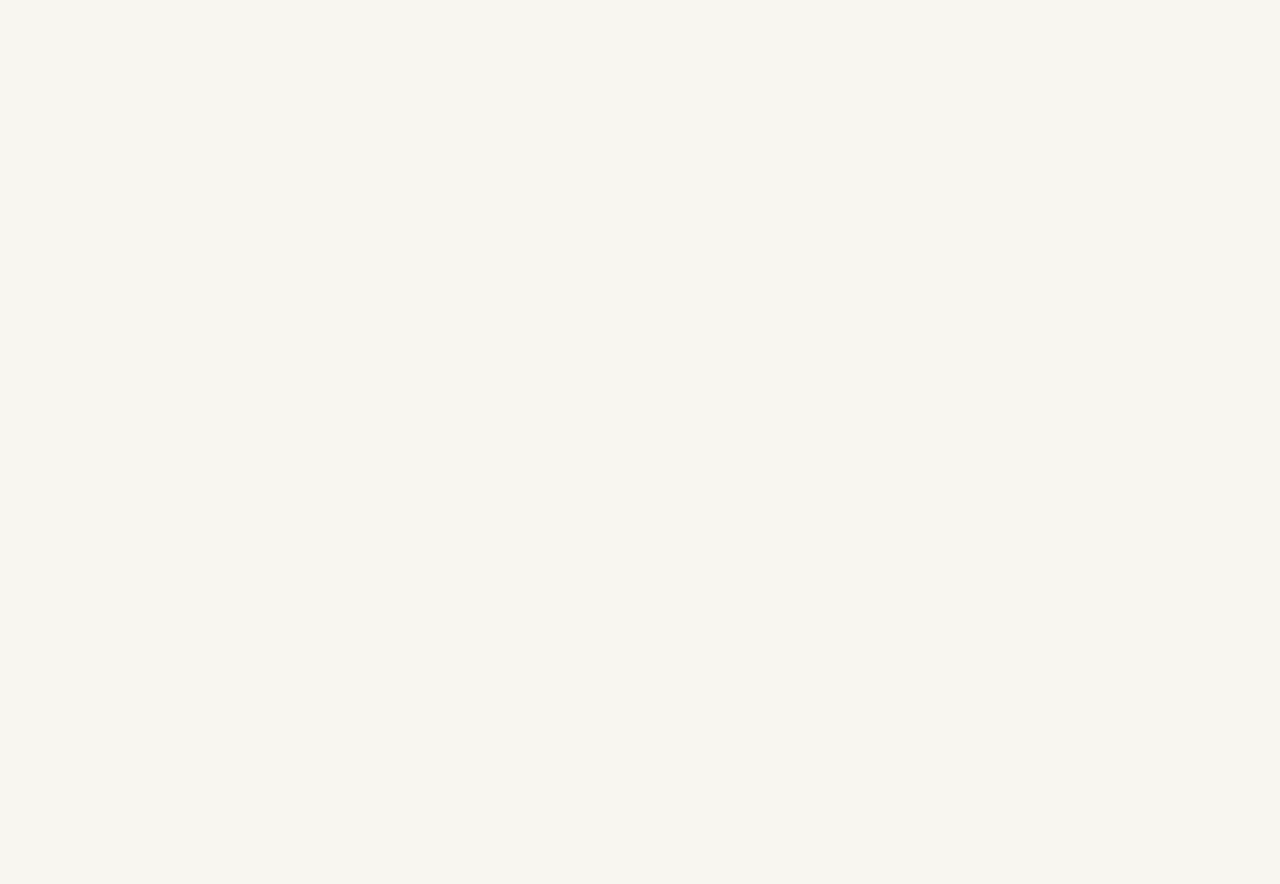
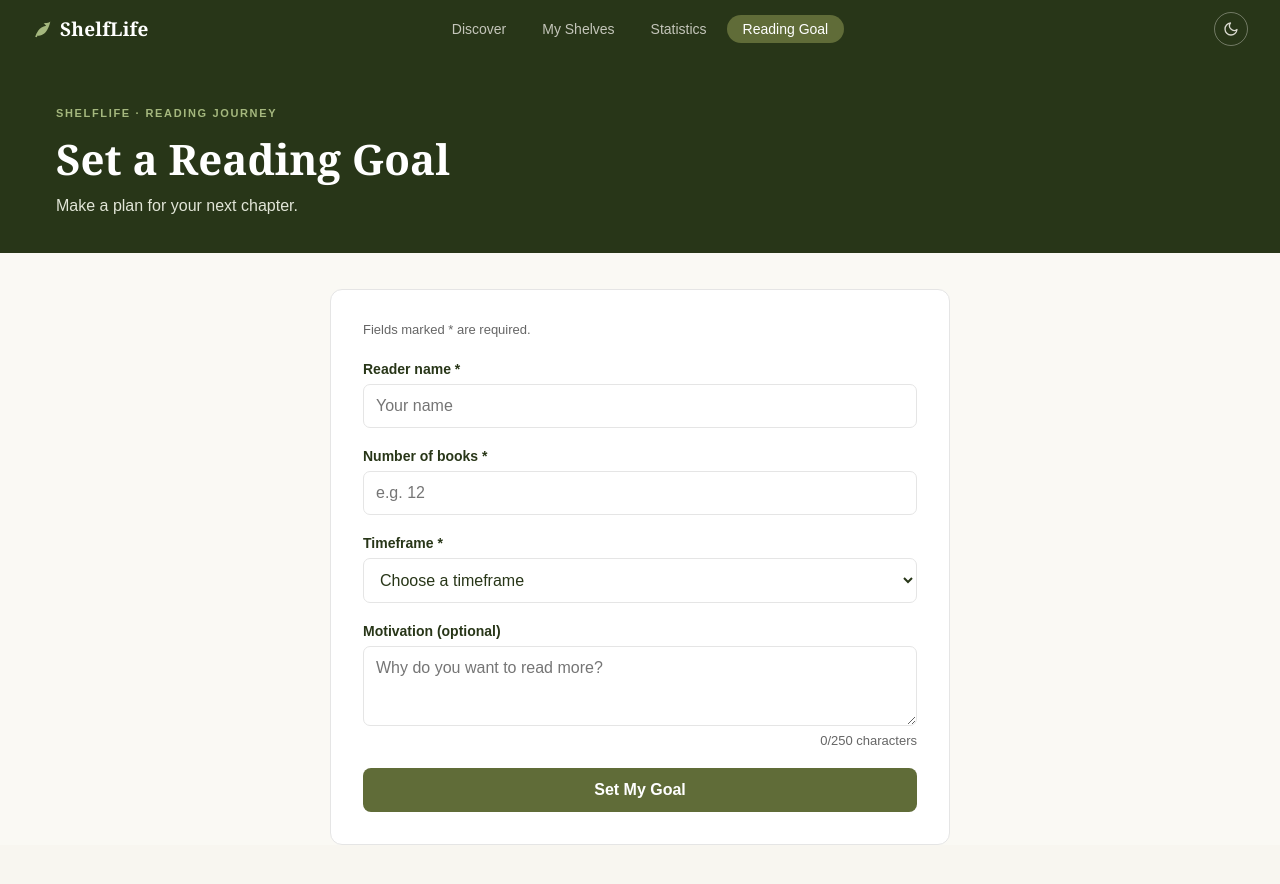
Before and after one commit to jamileeobeid/ShelfLife, a React (Vite) app in the folder phase-2-shelf-life/: page /reading-goal in a window 1280 px wide. Before the commit this address had no page. Shown: the top 884 px of the page. Before the commit the page ends 800 px from the top, so only its background shows below. Built offline with nearby package versions, Linux system fonts and the light colour scheme.

Commit message:
Phase 4: Add controlled reading goal form with validation

```diff
--- a/phase-2-shelf-life/src/App.jsx
+++ b/phase-2-shelf-life/src/App.jsx
@@ -4,6 +4,7 @@ import Discover from "./pages/Discover";
 import BookDetails from "./pages/BookDetails";
 import MyShelves from "./pages/MyShelves";
 import ShelfStatistics from "./pages/ShelfStatistics";
+import ReadingGoal from "./pages/ReadingGoal";
 
 function App() {
   return (
@@ -14,6 +15,7 @@ function App() {
           <Route path="/books/:id" element={<BookDetails />} />
           <Route path="/shelves" element={<MyShelves />} />
           <Route path="/statistics" element={<ShelfStatistics />} />
+          <Route path="/reading-goal" element={<ReadingGoal />} />
         </Route>
       </Routes>
     </BrowserRouter>
--- a/phase-2-shelf-life/src/components/NavBar.jsx
+++ b/phase-2-shelf-life/src/components/NavBar.jsx
@@ -37,6 +37,9 @@ function NavBar() {
         </NavLink>
         <NavLink to="/statistics" className={({ isActive }) => isActive ? "nav-link active" : "nav-link"} onClick={closeMenu}>
           Statistics
+        </NavLink>
+        <NavLink to="/reading-goal" className={({ isActive }) => isActive ? "nav-link active" : "nav-link"} onClick={closeMenu}>
+          Reading Goal
         </NavLink>
         <button
           className="nav-link nav-theme-toggle"
--- /dev/null
+++ b/phase-2-shelf-life/src/pages/ReadingGoal.css
@@ -0,0 +1,21 @@
+.reading-goal-page { min-height: calc(100vh - 58px); background: var(--color-page-bg); }
+.reading-goal-header { padding: 38px clamp(20px, 5vw, 56px); background: var(--color-dark); color: #fff; }
+.reading-goal-eyebrow { color: var(--color-light); letter-spacing: .15em; font-size: 11px; font-weight: 700; }
+.reading-goal-header h1 { font: 700 clamp(28px, 4vw, 42px) Georgia, serif; margin: 10px 0; }
+.reading-goal-header > p:last-child { color: #e1e5d7; margin: 0; }
+.reading-goal-content { width: min(100% - 40px, 620px); margin: 36px auto 60px; }
+.reading-goal-form, .reading-goal-success { padding: clamp(20px, 4vw, 32px); background: var(--color-surface); border: 1px solid var(--color-border); border-radius: 12px; }
+.reading-goal-intro, .reading-goal-hint, .reading-goal-note { color: var(--color-muted); font-size: 13px; }
+.reading-goal-intro { margin: 0 0 24px; }
+.reading-goal-field { margin-bottom: 20px; display: flex; flex-direction: column; gap: 7px; }
+.reading-goal-field label { color: var(--color-text); font-weight: 600; font-size: 14px; }
+.reading-goal-field input, .reading-goal-field select, .reading-goal-field textarea { width: 100%; min-width: 0; padding: 12px; border: 1px solid var(--color-border); border-radius: 7px; background: var(--color-surface); color: var(--color-text); }
+.reading-goal-field [aria-invalid="true"] { border: 2px solid var(--color-danger); }
+.reading-goal-field :is(input, select, textarea):focus-visible { outline: 2px solid var(--color-mid); outline-offset: 2px; }
+.reading-goal-error { color: var(--color-danger); font-size: 13px; margin: 0; }
+.reading-goal-hint { align-self: flex-end; }
+.reading-goal-submit { border: none; background: var(--color-mid); color: white; border-radius: 8px; padding: 13px 22px; font-weight: 700; cursor: pointer; width: 100%; }
+.reading-goal-submit:hover { background: var(--color-dark); }
+.reading-goal-success { margin-top: 20px; border-left: 4px solid var(--color-mid); }
+.reading-goal-success h2 { margin-top: 0; font-family: Georgia, serif; color: var(--color-heading); }
+.reading-goal-success p { color: var(--color-text); overflow-wrap: anywhere; }
--- /dev/null
+++ b/phase-2-shelf-life/src/pages/ReadingGoal.jsx
@@ -0,0 +1,126 @@
+import { useState } from "react";
+import "./ReadingGoal.css";
+
+const INITIAL_VALUES = { name: "", goal: "", timeframe: "", motivation: "" };
+
+function validate(values) {
+  const errors = {};
+  const name = values.name.trim();
+  const motivation = values.motivation.trim();
+  const goal = Number(values.goal);
+
+  if (!name) errors.name = "Reader name is required.";
+  else if (name.length < 2) errors.name = "Reader name must contain at least 2 characters.";
+  else if (name.length > 50) errors.name = "Reader name must be 50 characters or fewer.";
+
+  if (values.goal.trim() === "") errors.goal = "Reading goal is required. Enter a number of books.";
+  else if (!Number.isInteger(goal) || goal < 1 || goal > 365)
+    errors.goal = "Reading goal must be a whole number between 1 and 365 books.";
+
+  if (!values.timeframe) errors.timeframe = "Timeframe is required. Choose a period for your goal.";
+  else if (!["month", "year"].includes(values.timeframe)) errors.timeframe = "Choose a valid timeframe.";
+
+  if (motivation.length > 250) errors.motivation = "Motivation must be 250 characters or fewer.";
+  return errors;
+}
+
+function ReadingGoal() {
+  const [values, setValues] = useState(INITIAL_VALUES);
+  const [touched, setTouched] = useState({});
+  const [submitted, setSubmitted] = useState(false);
+  const [savedGoal, setSavedGoal] = useState(null);
+  const errors = validate(values);
+
+  function update(field, value) {
+    setValues((previous) => ({ ...previous, [field]: value }));
+    setSavedGoal(null);
+  }
+
+  function handleSubmit(event) {
+    event.preventDefault();
+    setSubmitted(true);
+    setTouched({ name: true, goal: true, timeframe: true, motivation: true });
+    if (Object.keys(validate(values)).length !== 0) return;
+    setSavedGoal({
+      name: values.name.trim(),
+      goal: Number(values.goal),
+      timeframe: values.timeframe,
+      motivation: values.motivation.trim(),
+    });
+    setSubmitted(false);
+  }
+
+  function fieldError(field) {
+    return (submitted || touched[field]) && errors[field] ? errors[field] : null;
+  }
+
+  return (
+    <div className="reading-goal-page">
+      <header className="reading-goal-header">
+        <p className="reading-goal-eyebrow">SHELFLIFE · READING JOURNEY</p>
+        <h1>Set a Reading Goal</h1>
+        <p>Make a plan for your next chapter.</p>
+      </header>
+      <div className="reading-goal-content">
+        <form className="reading-goal-form" onSubmit={handleSubmit} noValidate>
+          <p className="reading-goal-intro">Fields marked * are required.</p>
+          <div className="reading-goal-field">
+            <label htmlFor="reader-name">Reader name *</label>
+            <input id="reader-name" name="name" value={values.name}
+              onChange={(e) => update("name", e.target.value)}
+              onBlur={() => setTouched((prev) => ({ ...prev, name: true }))}
+              aria-invalid={Boolean(fieldError("name"))}
+              aria-describedby={fieldError("name") ? "reader-name-error" : undefined}
+              placeholder="Your name" maxLength={60} />
+            {fieldError("name") && <p id="reader-name-error" className="reading-goal-error" role="alert">{fieldError("name")}</p>}
+          </div>
+          <div className="reading-goal-field">
+            <label htmlFor="books-goal">Number of books *</label>
+            <input id="books-goal" name="goal" type="number" min="1" max="365" step="1"
+              value={values.goal} onChange={(e) => update("goal", e.target.value)}
+              onBlur={() => setTouched((prev) => ({ ...prev, goal: true }))}
+              aria-invalid={Boolean(fieldError("goal"))}
+              aria-describedby={fieldError("goal") ? "books-goal-error" : undefined}
+              placeholder="e.g. 12" />
+            {fieldError("goal") && <p id="books-goal-error" className="reading-goal-error" role="alert">{fieldError("goal")}</p>}
+          </div>
+          <div className="reading-goal-field">
+            <label htmlFor="goal-timeframe">Timeframe *</label>
+            <select id="goal-timeframe" name="timeframe" value={values.timeframe}
+              onChange={(e) => update("timeframe", e.target.value)}
+              onBlur={() => setTouched((prev) => ({ ...prev, timeframe: true }))}
+              aria-invalid={Boolean(fieldError("timeframe"))}
+              aria-describedby={fieldError("timeframe") ? "goal-timeframe-error" : undefined}>
+              <option value="">Choose a timeframe</option>
+              <option value="month">This month</option>
+              <option value="year">This year</option>
+            </select>
+            {fieldError("timeframe") && <p id="goal-timeframe-error" className="reading-goal-error" role="alert">{fieldError("timeframe")}</p>}
+          </div>
+          <div className="reading-goal-field">
+            <label htmlFor="goal-motivation">Motivation (optional)</label>
+            <textarea id="goal-motivation" name="motivation" rows="3" value={values.motivation}
+              onChange={(e) => update("motivation", e.target.value)}
+              onBlur={() => setTouched((prev) => ({ ...prev, motivation: true }))}
+              aria-invalid={Boolean(fieldError("motivation"))}
+              aria-describedby={fieldError("motivation") ? "goal-motivation-error" : undefined}
+              placeholder="Why do you want to read more?" />
+            <span className="reading-goal-hint">{values.motivation.trim().length}/250 characters</span>
+            {fieldError("motivation") && <p id="goal-motivation-error" className="reading-goal-error" role="alert">{fieldError("motivation")}</p>}
+          </div>
+          <button type="submit" className="reading-goal-submit">Set My Goal</button>
+        </form>
+        {savedGoal && (
+          <section className="reading-goal-success" role="status" aria-live="polite">
+            <h2>Reading goal set!</h2>
+            <p>{savedGoal.name}, your goal is to read <strong>{savedGoal.goal} {savedGoal.goal === 1 ? "book" : "books"}</strong> {savedGoal.timeframe === "month" ? "this month" : "this year"}.</p>
+            {savedGoal.motivation && <p>Your motivation: {savedGoal.motivation}</p>}
+            <p className="reading-goal-note">This confirmation is for the current session. Saving goals between visits can be added when the team's persistence feature is integrated.</p>
+          </section>
+        )}
+      </div>
+    </div>
+  );
+}
+
+export default ReadingGoal;
```
